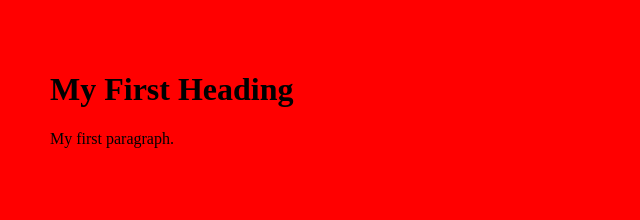
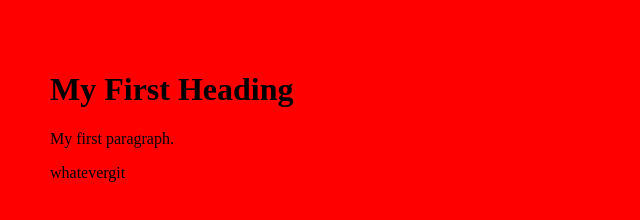
Before and after one commit to sadnec/repo_1, a plain HTML site: page index.html in a window 1280 px wide. Shown: the full height of the page, 0-640 px from the left. Drawn offline with Linux system fonts and the light colour scheme.

Commit message:
some random text

```diff
--- a/index.html
+++ b/index.html
@@ -7,5 +7,7 @@
 <h1>My First Heading</h1>
 <p>My first paragraph.</p>
 
+<p>whatevergit</p>
+
 </body>
 </html>
```
